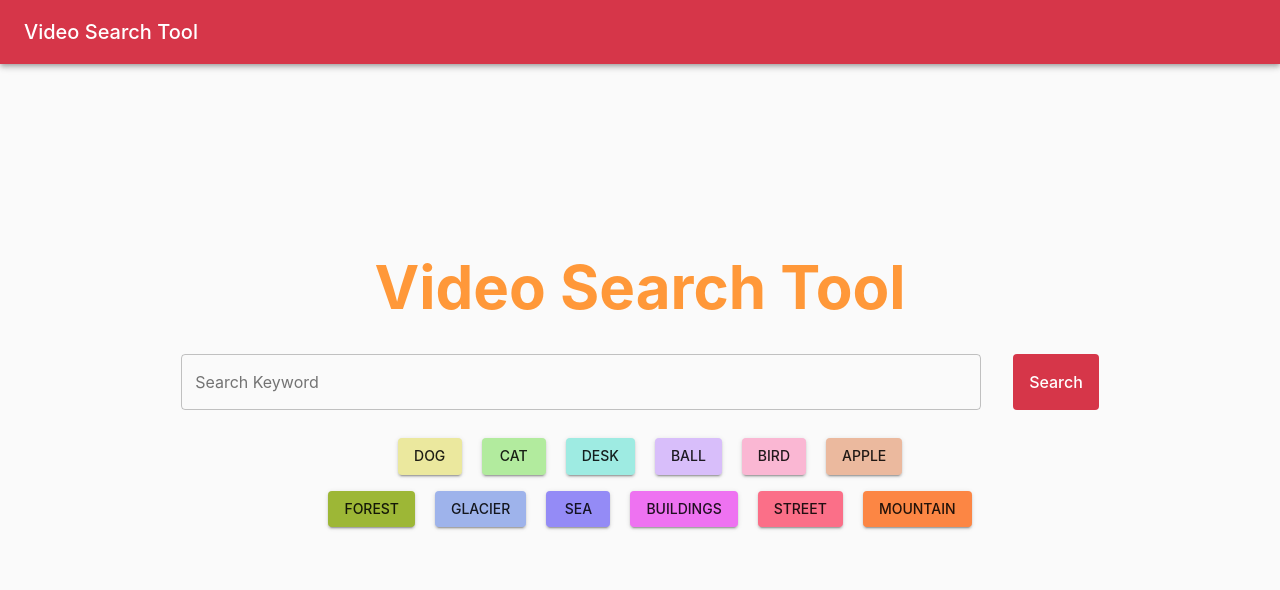
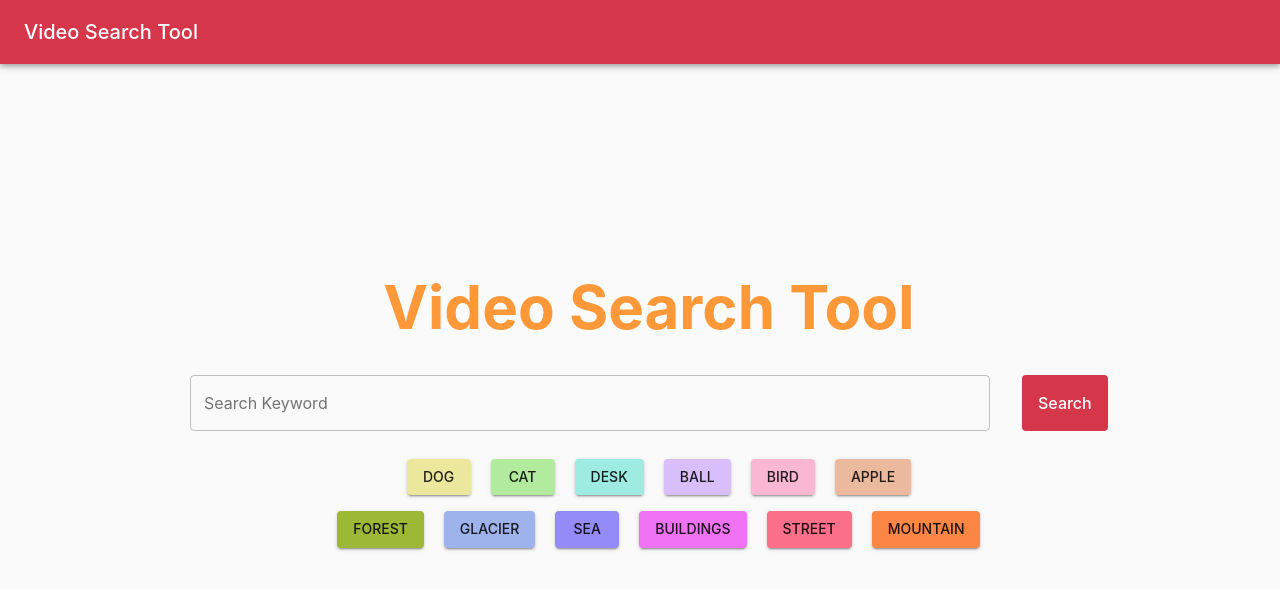
Before and after one commit to VideoAlligator/video-search-frontend, a React (Create React App) app: page / in a window 1280 px wide. Shown: the top 590 px of the page. Built offline with nearby package versions, Linux system fonts and the light colour scheme.

Commit message:
vertically aligned

```diff
--- a/src/common/style/theme.ts
+++ b/src/common/style/theme.ts
@@ -76,7 +76,6 @@ export const muiTheme = createMuiTheme({
       fontWeight: 'bold',
       fontSize: '60px',
       color: '#ff9839',
-      align: 'center',
       [breakpoints.down('sm')]: {
         fontSize: '28px',
       },
--- a/src/core/LandingPage/index.tsx
+++ b/src/core/LandingPage/index.tsx
@@ -7,7 +7,7 @@ import { ScreenContainer } from 'common/components/templates/ScreenContainer'
 import { Text, TypographyStyles } from 'common/components/atoms/Typography'
 
 import { SearchForm } from './SearchForm'
-import { Grid } from '@material-ui/core'
+import { FullHeightGrid } from './styled'
 
 const validationSchema = yup.object().shape({
   keywords: yup.string().required('Please add some keywords'),
@@ -26,21 +26,20 @@ const LandingPage: FC = () => {
     >
       {({ errors, handleSubmit, setFieldValue, values }) => (
         <ScreenContainer center>
-          <Grid
+          <FullHeightGrid
             container
-            spacing={3}
             alignItems="center"
             justify="center"
             direction="column"
           >
-            <Box mt={25} mb={3}>
+            <Box mb={3}>
               <Text type={TypographyStyles.title}>Video Search Tool</Text>
             </Box>
             <SearchForm
               setFieldValue={setFieldValue}
               handleSubmit={handleSubmit}
             />
-          </Grid>
+          </FullHeightGrid>
         </ScreenContainer>
       )}
     </Formik>
--- /dev/null
+++ b/src/core/LandingPage/styled.ts
@@ -0,0 +1,8 @@
+import styled from 'styled-components'
+import Grid from '@material-ui/core/Grid'
+
+export const FullHeightGrid = styled(Grid)`
+  && {
+    height: 100%;
+  }
+`
```
